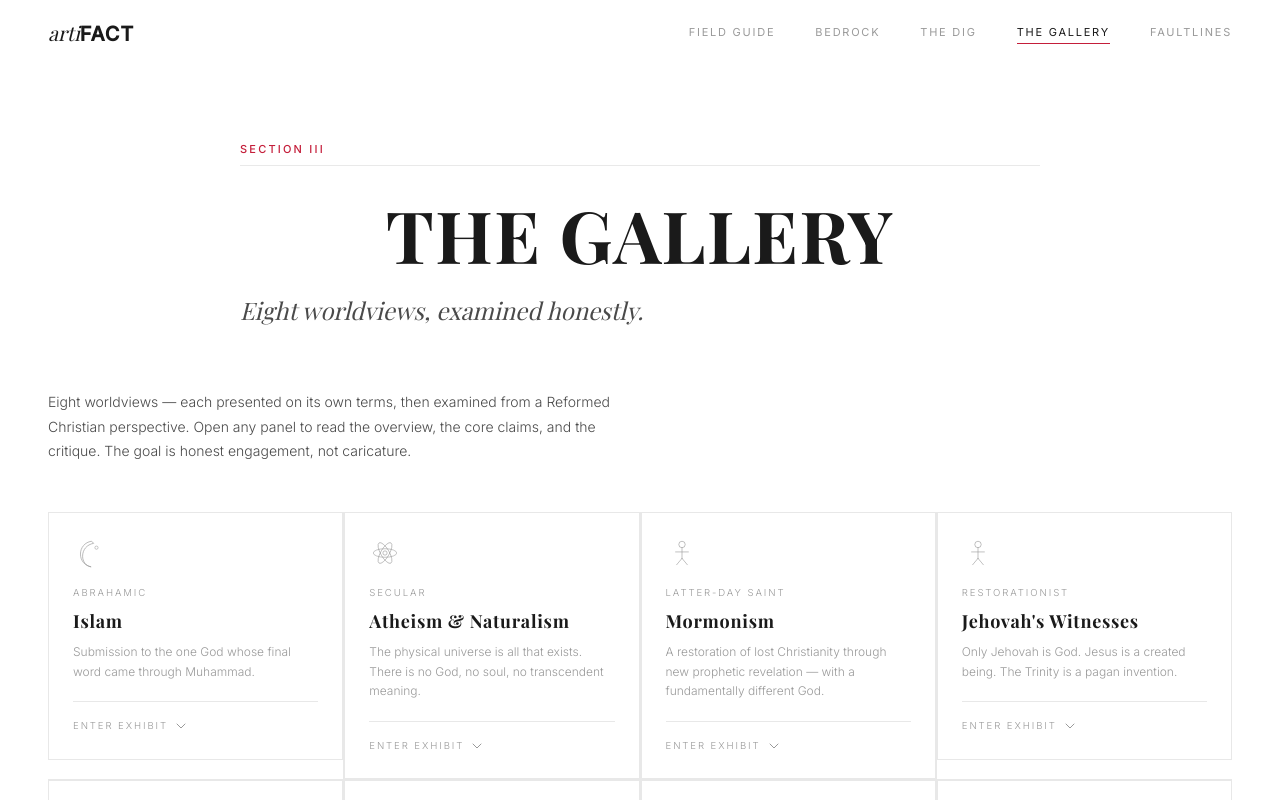
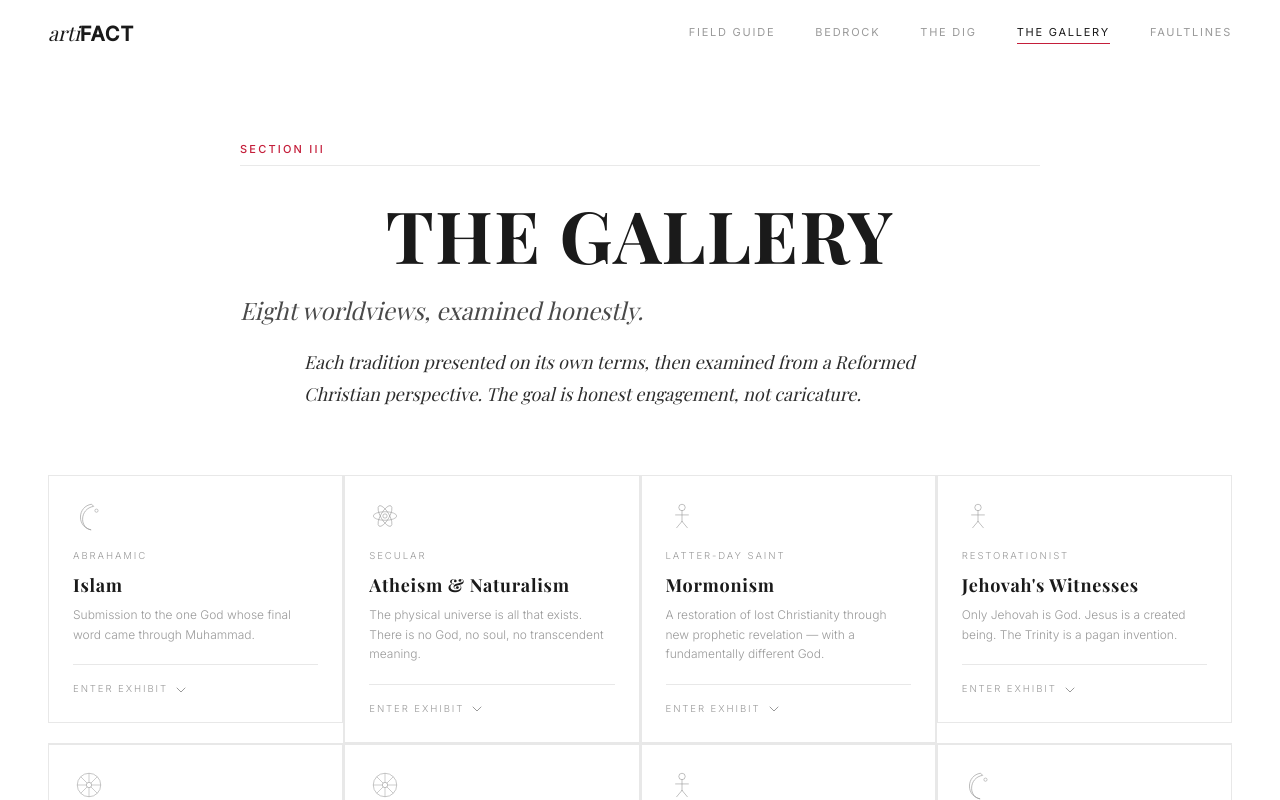
Before and after one commit to TrueDominion/artifact, a React (Vite) app: page /the-gallery in a window 1280 px wide. Shown: the top 800 px of the page. Built offline with nearby package versions, Linux system fonts and the light colour scheme; a web font is replaced by a local one.

Commit message:
Enhance SectionHeader with intro prop and clean up content
Updated SectionHeader component to include an intro prop for additional context. Removed intro paragraph from the main content area.

```diff
--- a/src/pages/TheGallery.tsx
+++ b/src/pages/TheGallery.tsx
@@ -215,7 +215,7 @@ function ExhibitPanel({ wv, onClose }: ExhibitPanelProps) {
 
               {tab === 'critique' && (
                 <div className="max-w-3xl">
-                  <div className="w-full h-px bg-crimson opacity-60 mb-6" />
+                  <div className="w-full h-px bg-graphite-border mb-6" />
                   <div className="flex items-center gap-2 mb-5">
                     <p className="label-museum text-graphite-soft">REFORMED CHRISTIAN CRITIQUE</p>
                     <svg width="10" height="10" viewBox="0 0 10 10" fill="none" aria-hidden="true">
@@ -301,21 +301,18 @@ export default function TheGallery() {
 
   return (
     <div className="min-h-screen">
-      <SectionHeader title="THE GALLERY" subtitle="Eight worldviews, examined honestly." label="Section III" />
+      <SectionHeader
+        title="THE GALLERY"
+        subtitle="Eight worldviews, examined honestly."
+        label="Section III"
+        intro="Each tradition presented on its own terms, then examined from a Reformed Christian perspective. The goal is honest engagement, not caricature."
+      />
+
       <div className="max-w-7xl mx-auto px-6 lg:px-12 pb-32">
-        <p className="font-sans text-sm text-graphite-light leading-body mb-12 max-w-xl">
-          Eight worldviews — each presented on its own terms, then examined from a Reformed Christian
-          perspective. Open any panel to read the overview, the core claims, and the critique.
-          The goal is honest engagement, not caricature.
-        </p>
+        {/* Intro paragraph removed — content now lives in SectionHeader intro prop */}
 
         <div className="grid grid-cols-1 sm:grid-cols-2 lg:grid-cols-4 gap-px bg-graphite-border">
           {worldviews.map((wv, index) => (
-            /*
-              FIX: key was on the inner <div>, not on the fragment wrapper.
-              Shorthand <> fragments cannot take a key prop — must use Fragment explicitly.
-              AnimatePresence relies on stable keys to animate exit correctly.
-            */
             <Fragment key={wv.id}>
               <div className="bg-white">
                 <ExhibitCard wv={wv} index={index} isOpen={openId === wv.id} onToggle={() => toggle(wv.id)} />
```
